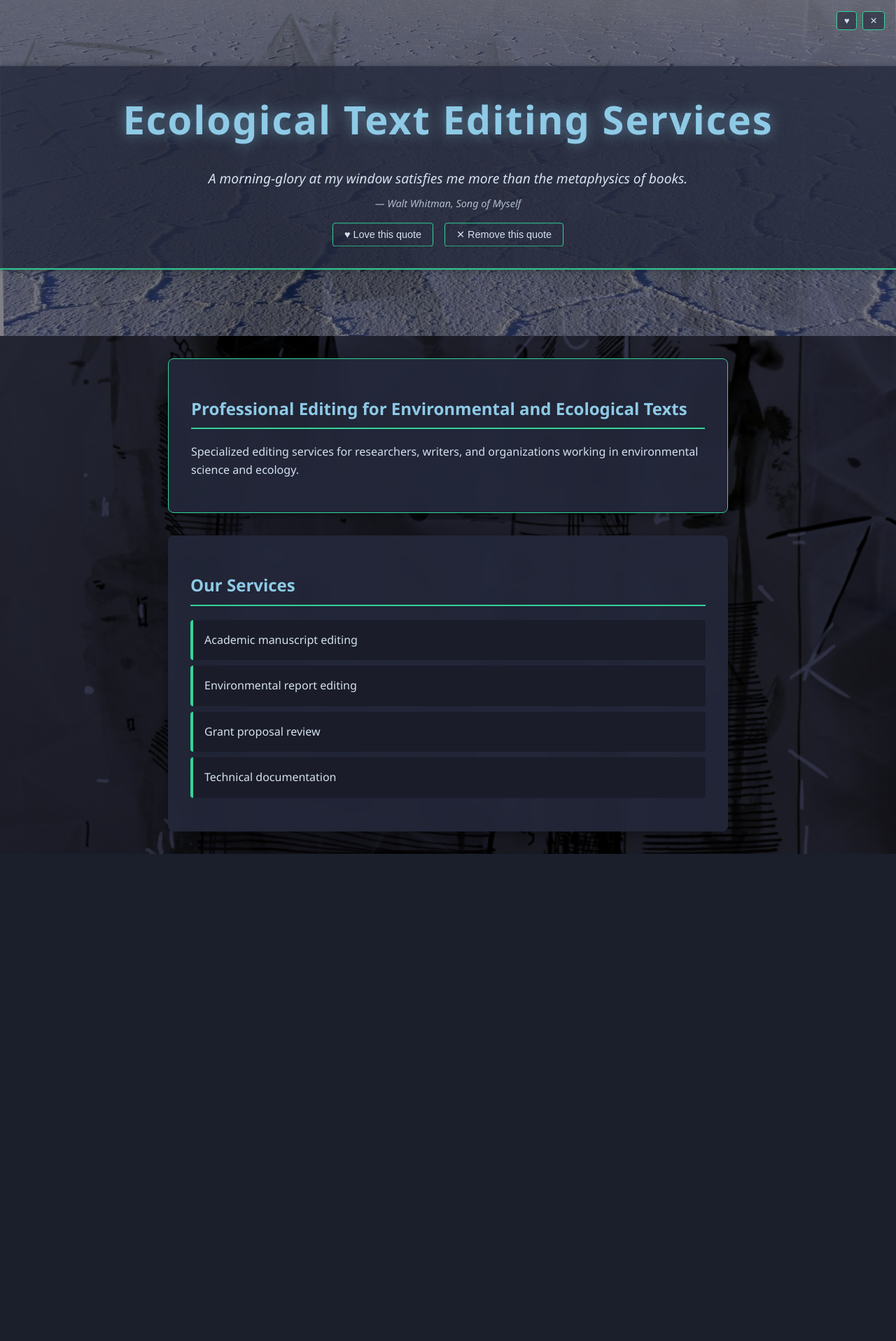
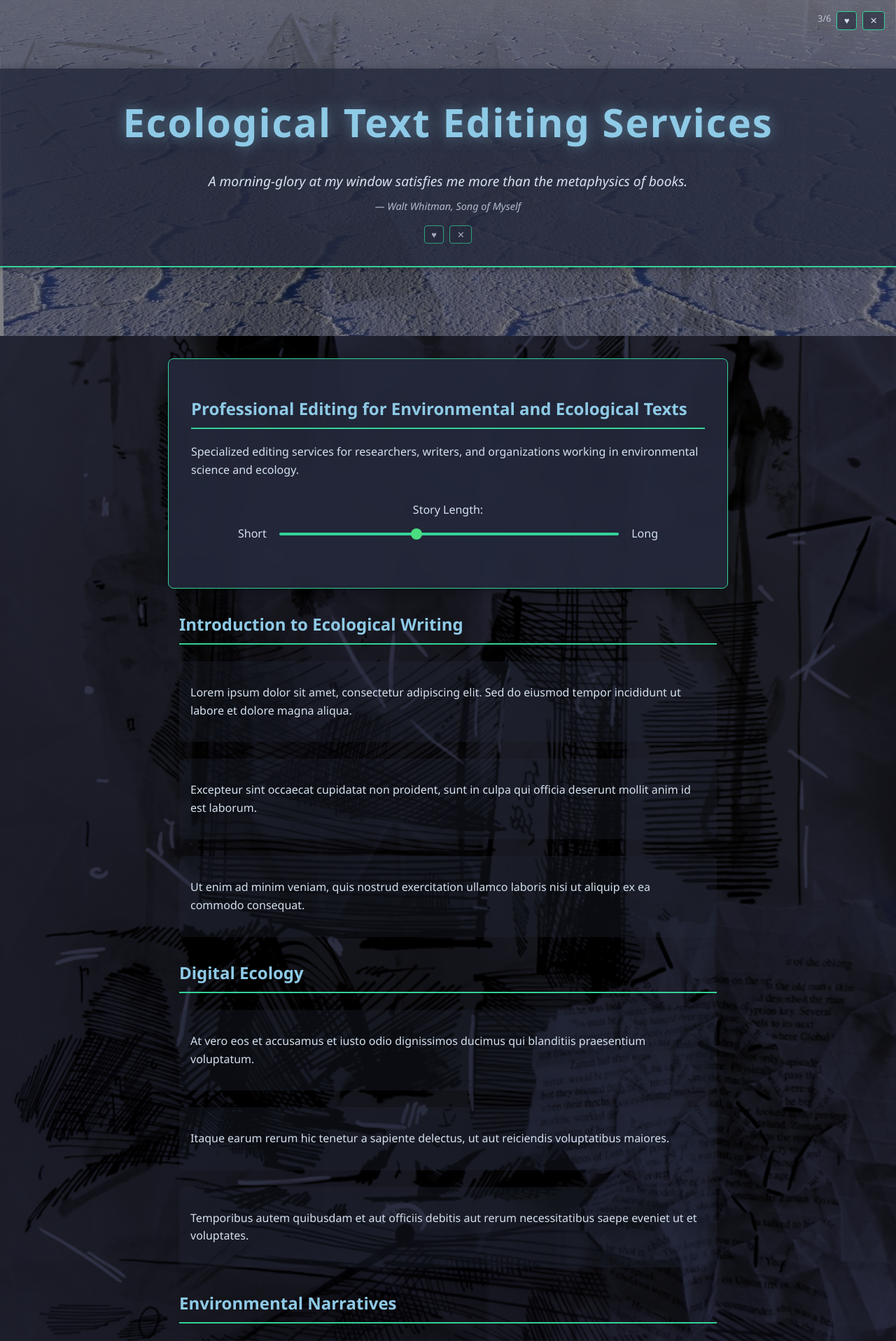
Before and after one commit to continuitydrift/newlanguagestudio, a Flask app: page / in a window 1280 px wide. Shown: the top 1916 px of the page at 70% size. Before the commit the page ends 1220 px from the top, so only its background shows below. Run offline with Flask 3, Linux system fonts and the light colour scheme.

Commit message:
add more rating capability, generate and test

```diff
--- a/app/static/css/style.css
+++ b/app/static/css/style.css
@@ -165,28 +165,38 @@ h2 {
 .quote-actions {
     margin-top: 1rem;
     display: flex;
-    gap: 1rem;
+    gap: 0.5rem;
     justify-content: center;
+    opacity: 0.7;
+    transition: opacity 0.3s ease;
+}
+
+.quote-actions:hover {
+    opacity: 1;
 }
 
 .quote-btn {
-    background: transparent;
+    background: rgba(36, 40, 59, 0.6);
     border: 1px solid var(--accent-color);
     color: var(--text-color);
-    padding: 0.5rem 1rem;
+    padding: 0.3rem 0.6rem;
     border-radius: 4px;
     cursor: pointer;
     transition: all 0.2s ease;
-    font-size: 0.9rem;
+    font-size: 0.8rem;
 }
 
-.like-btn:hover {
-    background: rgba(74, 222, 128, 0.2);
+.quote-btn:hover {
+    transform: scale(1.1);
+}
+
+.quote-btn.like-btn:hover {
+    background: rgba(74, 222, 128, 0.4);
     border-color: var(--secondary-color);
 }
 
-.dislike-btn:hover {
-    background: rgba(255, 99, 99, 0.2);
+.quote-btn.dislike-btn:hover {
+    background: rgba(255, 99, 99, 0.4);
     border-color: #ff6363;
 }
 
@@ -208,6 +218,142 @@ h2 {
     opacity: 0.8;
 }
 
+.length-control {
+    margin: 2rem auto;
+    max-width: 600px;
+    text-align: center;
+}
+
+.slider-container {
+    display: flex;
+    align-items: center;
+    gap: 1rem;
+    margin-top: 0.5rem;
+}
+
+.slider {
+    flex: 1;
+    -webkit-appearance: none;
+    height: 4px;
+    background: var(--accent-color);
+    border-radius: 2px;
+    outline: none;
+}
+
+.slider::-webkit-slider-thumb {
+    -webkit-appearance: none;
+    width: 16px;
+    height: 16px;
+    background: var(--secondary-color);
+    border-radius: 50%;
+    cursor: pointer;
+    transition: all 0.2s ease;
+}
+
+.slider::-webkit-slider-thumb:hover {
+    transform: scale(1.2);
+    background: var(--accent-color);
+}
+
+.content-section {
+    max-width: 800px;
+    margin: 2rem auto;
+    padding: 0 1rem;
+}
+
+.paragraph-container {
+    position: relative;
+    margin: 1.5rem 0;
+    padding: 1rem;
+    background: rgba(36, 40, 59, 0.3);
+    border-radius: 8px;
+    transition: all 0.3s ease;
+}
+
+.paragraph-container:hover {
+    background: rgba(36, 40, 59, 0.5);
+}
+
+.paragraph-controls {
+    position: absolute;
+    top: 0.5rem;
+    right: 0.5rem;
+    display: flex;
+    gap: 0.5rem;
+    align-items: center;
+    opacity: 0;
+    transition: opacity 0.3s ease;
+}
+
+.paragraph-container:hover .paragraph-controls {
+    opacity: 1;
+}
+
+.rating-display {
+    font-size: 0.8rem;
+    color: var(--text-color);
+    opacity: 0.8;
+}
+
+.content-btn {
+    background: rgba(36, 40, 59, 0.6);
+    border: 1px solid var(--accent-color);
+    color: var(--text-color);
+    padding: 0.3rem 0.6rem;
+    border-radius: 4px;
+    cursor: pointer;
+    transition: all 0.2s ease;
+    font-size: 0.8rem;
+}
+
+.content-btn:hover {
+    transform: scale(1.1);
+}
+
+.content-btn.like-btn:hover {
+    background: rgba(74, 222, 128, 0.4);
+    border-color: var(--secondary-color);
+}
+
+.content-btn.dislike-btn:hover {
+    background: rgba(255, 99, 99, 0.4);
+    border-color: #ff6363;
+}
+
+.section-image-container {
+    position: relative;
+    width: 100%;
+    height: 300px;
+    margin: 2rem 0;
+    overflow: hidden;
+    border-radius: 8px;
+}
+
+.section-image {
+    width: 100%;
+    height: 100%;
+    object-fit: cover;
+    opacity: 0.8;
+    filter: brightness(0.8) contrast(1.1);
+    transition: all 0.3s ease;
+}
+
+.section-image-container:hover .section-image {
+    opacity: 0.9;
+    filter: brightness(0.9) contrast(1.2);
+}
+
+.section-image-container .image-controls {
+    position: absolute;
+    top: 1rem;
+    right: 1rem;
+    opacity: 0;
+}
+
+.section-image-container:hover .image-controls {
+    opacity: 1;
+}
+
 @media (max-width: 768px) {
     .hero {
         height: 40vh;
--- /dev/null
+++ b/app/static/js/content.js
@@ -0,0 +1,116 @@
+// Content sections with paragraphs and ratings
+const contentSections = {
+    section1: {
+        title: "Introduction to Ecological Writing",
+        paragraphs: [
+            { id: 1, text: "Lorem ipsum dolor sit amet, consectetur adipiscing elit. Sed do eiusmod tempor incididunt ut labore et dolore magna aliqua.", rating: 6 },
+            { id: 2, text: "Ut enim ad minim veniam, quis nostrud exercitation ullamco laboris nisi ut aliquip ex ea commodo consequat.", rating: 4 },
+            { id: 3, text: "Duis aute irure dolor in reprehenderit in voluptate velit esse cillum dolore eu fugiat nulla pariatur.", rating: 3 },
+            { id: 4, text: "Excepteur sint occaecat cupidatat non proident, sunt in culpa qui officia deserunt mollit anim id est laborum.", rating: 5 },
+            { id: 5, text: "Sed ut perspiciatis unde omnis iste natus error sit voluptatem accusantium doloremque laudantium.", rating: 2 },
+            { id: 6, text: "Nemo enim ipsam voluptatem quia voluptas sit aspernatur aut odit aut fugit, sed quia consequuntur.", rating: 1 }
+        ]
+    },
+    section2: {
+        title: "Digital Ecology",
+        paragraphs: [
+            { id: 7, text: "At vero eos et accusamus et iusto odio dignissimos ducimus qui blanditiis praesentium voluptatum.", rating: 6 },
+            { id: 8, text: "Et harum quidem rerum facilis est et expedita distinctio. Nam libero tempore, cum soluta nobis.", rating: 3 },
+            { id: 9, text: "Temporibus autem quibusdam et aut officiis debitis aut rerum necessitatibus saepe eveniet ut et voluptates.", rating: 4 },
+            { id: 10, text: "Itaque earum rerum hic tenetur a sapiente delectus, ut aut reiciendis voluptatibus maiores.", rating: 5 },
+            { id: 11, text: "Quo voluptas nulla pariatur? At vero eos et accusamus et iusto odio dignissimos ducimus.", rating: 2 },
+            { id: 12, text: "Quis autem vel eum iure reprehenderit qui in ea voluptate velit esse quam nihil molestiae consequatur.", rating: 1 }
+        ]
+    },
+    section3: {
+        title: "Environmental Narratives",
+        paragraphs: [
+            { id: 13, text: "Nam libero tempore, cum soluta nobis est eligendi optio cumque nihil impedit quo minus id quod.", rating: 6 },
+            { id: 14, text: "Temporibus autem quibusdam et aut officiis debitis aut rerum necessitatibus saepe eveniet.", rating: 4 },
+            { id: 15, text: "Itaque earum rerum hic tenetur a sapiente delectus, ut aut reiciendis voluptatibus maiores.", rating: 3 },
+            { id: 16, text: "Et harum quidem rerum facilis est et expedita distinctio. Nam libero tempore, cum soluta nobis.", rating: 5 },
+            { id: 17, text: "Sed ut perspiciatis unde omnis iste natus error sit voluptatem accusantium doloremque laudantium.", rating: 2 },
+            { id: 18, text: "Nemo enim ipsam voluptatem quia voluptas sit aspernatur aut odit aut fugit, sed quia consequuntur.", rating: 1 }
+        ]
+    }
+};
+
+// Load ratings from localStorage or use defaults
+let contentRatings = JSON.parse(localStorage.getItem('contentRatings')) || {};
+Object.keys(contentSections).forEach(section => {
+    contentSections[section].paragraphs.forEach(para => {
+        if (!contentRatings[para.id]) {
+            contentRatings[para.id] = para.rating;
+        }
+    });
+});
+
+// Track hidden paragraphs for current session
+const hiddenParagraphs = new Set();
+
+function saveRatings() {
+    localStorage.setItem('contentRatings', JSON.stringify(contentRatings));
+}
+
+function updateParagraphRating(paraId, increment) {
+    if (!increment && hiddenParagraphs.has(paraId)) {
+        return; // Prevent multiple downvotes in same session
+    }
+
+    const currentRating = contentRatings[paraId];
+    const newRating = increment ?
+        Math.min(currentRating + 1, 6) :
+        Math.max(currentRating - 1, 1);
+
+    contentRatings[paraId] = newRating;
+
+    if (!increment) {
+        hiddenParagraphs.add(paraId);
+    }
+
+    saveRatings();
+    updateContent(getCurrentSliderValue());
+}
+
+function getCurrentSliderValue() {
+    return parseInt(document.getElementById('length-slider').value);
+}
+
+function updateContent(visibleParagraphs) {
+    Object.keys(contentSections).forEach(sectionKey => {
+        const section = contentSections[sectionKey];
+        const sectionElement = document.getElementById(sectionKey);
+        if (sectionElement) {
+            // Sort paragraphs by rating and filter out hidden ones
+            const sortedParagraphs = [...section.paragraphs]
+                .filter(para => !hiddenParagraphs.has(para.id))
+                .sort((a, b) => contentRatings[b.id] - contentRatings[a.id])
+                .slice(0, visibleParagraphs);
+
+            sectionElement.innerHTML = `
+                <h2>${section.title}</h2>
+                ${sortedParagraphs.map(para => `
+                    <div class="paragraph-container" data-id="${para.id}">
+                        <p>${para.text}</p>
+                        <div class="paragraph-controls">
+                            <span class="rating-display">${contentRatings[para.id]}/6</span>
+                            <button onclick="updateParagraphRating(${para.id}, true)" class="content-btn like-btn">♥</button>
+                            <button onclick="updateParagraphRating(${para.id}, false)" class="content-btn dislike-btn">✕</button>
+                        </div>
+                    </div>
+                `).join('')}
+            `;
+        }
+    });
+}
+
+// Initialize when the page loads
+document.addEventListener('DOMContentLoaded', () => {
+    const slider = document.getElementById('length-slider');
+    if (slider) {
+        slider.addEventListener('input', (e) => {
+            updateContent(parseInt(e.target.value));
+        });
+        updateContent(parseInt(slider.value));
+    }
+});
--- a/app/static/js/images.js
+++ b/app/static/js/images.js
@@ -1,62 +1,123 @@
-const images = {
-    headers: [
-        'banner.JPG',
-        'nostalgia.jpg'
-    ]
+// Load available images from assets
+const images = [
+    'banner.JPG',
+    'nostalgia.jpg'
+    // Add more image filenames here
+];
+
+// Image preferences and ratings in localStorage
+const imageState = JSON.parse(localStorage.getItem('imageState')) || {
+    ratings: {},
+    hiddenImages: [],
+    activeHero: images[0]
 };
 
-// Load preferences from localStorage or set defaults
-const imagePreferences = JSON.parse(localStorage.getItem('imagePreferences')) || {
-    activeHeader: 'banner.JPG',
-    hiddenImages: []
-};
+// Initialize ratings if not present
+images.forEach(img => {
+    if (!imageState.ratings[img]) {
+        imageState.ratings[img] = 3; // Default rating
+    }
+});
 
-function saveImagePreferences() {
-    localStorage.setItem('imagePreferences', JSON.stringify(imagePreferences));
+function saveImageState() {
+    localStorage.setItem('imageState', JSON.stringify(imageState));
 }
 
-function likeImage(type, imageName) {
-    // Currently just saves it as active
-    imagePreferences[`active${type}`] = imageName;
-    saveImagePreferences();
+function getVisibleImages() {
+    return images.filter(img => !imageState.hiddenImages.includes(img));
 }
 
-function removeImage(type, imageName) {
-    imagePreferences.hiddenImages.push(imageName);
-    // If we're removing the active image, switch to another one
-    if (imagePreferences[`active${type}`] === imageName) {
-        const available = images[type.toLowerCase()].filter(img =>
-            !imagePreferences.hiddenImages.includes(img));
-        if (available.length > 0) {
-            imagePreferences[`active${type}`] = available[0];
+function getRandomImage(excludeImage = null) {
+    const visibleImages = getVisibleImages();
+    const availableImages = excludeImage ?
+        visibleImages.filter(img => img !== excludeImage) :
+        visibleImages;
+
+    if (availableImages.length === 0) return null;
+
+    // Weight by rating
+    const totalWeight = availableImages.reduce((sum, img) => sum + imageState.ratings[img], 0);
+    let random = Math.random() * totalWeight;
+
+    for (const img of availableImages) {
+        random -= imageState.ratings[img];
+        if (random <= 0) return img;
+    }
+    return availableImages[0];
+}
+
+function updateImageRating(img, increment) {
+    const currentRating = imageState.ratings[img];
+    imageState.ratings[img] = Math.max(1, Math.min(6, currentRating + (increment ? 1 : -1)));
+
+    if (!increment) {
+        imageState.hiddenImages.push(img);
+        // If we're hiding the hero image, select a new one
+        if (img === imageState.activeHero) {
+            const newHero = getRandomImage(img);
+            if (newHero) imageState.activeHero = newHero;
         }
     }
-    saveImagePreferences();
+
+    saveImageState();
     updateImages();
 }
 
+function createImageControls(container, img) {
+    const controls = document.createElement('div');
+    controls.className = 'image-controls';
+    controls.innerHTML = `
+        <span class="rating-display">${imageState.ratings[img]}/6</span>
+        <button onclick="updateImageRating('${img}', true)" class="image-btn like-btn">♥</button>
+        <button onclick="updateImageRating('${img}', false)" class="image-btn dislike-btn">✕</button>
+    `;
+    container.appendChild(controls);
+}
+
 function updateImages() {
-    const heroImage = document.querySelector('.hero-image');
-    if (heroImage) {
-        heroImage.src = `/static/assets/images/${imagePreferences.activeHeader}`;
+    // Update hero image
+    const hero = document.querySelector('.hero');
+    if (hero) {
+        const heroImg = hero.querySelector('.hero-image');
+        if (heroImg) {
+            heroImg.src = `/static/assets/images/${imageState.activeHero}`;
+            // Update or create hero controls
+            let controls = hero.querySelector('.image-controls');
+            if (!controls) {
+                createImageControls(hero, imageState.activeHero);
+            } else {
+                controls.querySelector('.rating-display').textContent =
+                    `${imageState.ratings[imageState.activeHero]}/6`;
+            }
+        }
+    }
+
+    // Update section images based on slider value
+    const sliderValue = parseInt(document.getElementById('length-slider')?.value || 1);
+    const sectionImages = document.querySelectorAll('.section-image-container');
+    sectionImages.forEach(container => container.remove()); // Remove existing section images
+
+    // Add new section images based on slider value
+    const sections = document.querySelectorAll('.content-section');
+    for (let i = 0; i < sliderValue - 1; i++) { // -1 because we always have hero image
+        const randomImg = getRandomImage();
+        if (randomImg && sections[i % sections.length]) {
+            const container = document.createElement('div');
+            container.className = 'section-image-container';
+            container.innerHTML = `<img src="/static/assets/images/${randomImg}" alt="Section image" class="section-image">`;
+            createImageControls(container, randomImg);
+            sections[i % sections.length].appendChild(container);
+        }
     }
 }
 
-// Add image controls
-function addImageControls() {
-    const hero = document.querySelector('.hero');
-    if (hero) {
-        const controls = document.createElement('div');
-        controls.className = 'image-controls';
-        controls.innerHTML = `
-            <button onclick="likeImage('Header', '${imagePreferences.activeHeader}')" class="image-btn like-btn">♥</button>
-            <button onclick="removeImage('Header', '${imagePreferences.activeHeader}')" class="image-btn dislike-btn">✕</button>
-        `;
-        hero.appendChild(controls);
-    }
-}
-
+// Initialize when the page loads
 document.addEventListener('DOMContentLoaded', () => {
     updateImages();
-    addImageControls();
+
+    // Listen for slider changes
+    const slider = document.getElementById('length-slider');
+    if (slider) {
+        slider.addEventListener('input', updateImages);
+    }
 });
--- a/app/static/js/quotes.js
+++ b/app/static/js/quotes.js
@@ -167,8 +167,8 @@ function animateAndDisplayNewQuote() {
                     <footer>— ${author}, <cite>${source}</cite></footer>
                 </blockquote>
                 <div class="quote-actions">
-                    <button onclick="likeQuote()" class="quote-btn like-btn">♥ Love this quote</button>
-                    <button onclick="dislikeQuote()" class="quote-btn dislike-btn">✕ Remove this quote</button>
+                    <button onclick="likeQuote()" class="quote-btn like-btn">♥</button>
+                    <button onclick="dislikeQuote()" class="quote-btn dislike-btn">✕</button>
                 </div>
             `;
 
--- a/app/templates/home.html
+++ b/app/templates/home.html
@@ -18,7 +18,20 @@
         <section class="intro">
             <h2>Professional Editing for Environmental and Ecological Texts</h2>
             <p>Specialized editing services for researchers, writers, and organizations working in environmental science and ecology.</p>
+
+            <div class="length-control">
+                <label for="length-slider">Story Length:</label>
+                <div class="slider-container">
+                    <span>Short</span>
+                    <input type="range" id="length-slider" min="1" max="6" value="3" class="slider">
+                    <span>Long</span>
+                </div>
+            </div>
         </section>
+
+        <section id="section1" class="content-section"></section>
+        <section id="section2" class="content-section"></section>
+        <section id="section3" class="content-section"></section>
 
         <section class="services">
             <h2>Our Services</h2>
@@ -32,5 +45,6 @@
     </main>
     <script src="{{ url_for('static', filename='js/quotes.js') }}"></script>
     <script src="{{ url_for('static', filename='js/images.js') }}"></script>
+    <script src="{{ url_for('static', filename='js/content.js') }}"></script>
 </body>
 </html>
```
Also changed, not shown: app/static/assets/images/acorn_2_web.jpg (added), app/static/assets/images/acorn_web.jpg (added), app/static/assets/images/bridges.jpg (added), app/static/assets/images/chinese_garden.jpg (added), app/static/assets/images/hull.jpg (added), app/static/assets/images/sunflowers_sketch.jpg (added), 4 other files.
